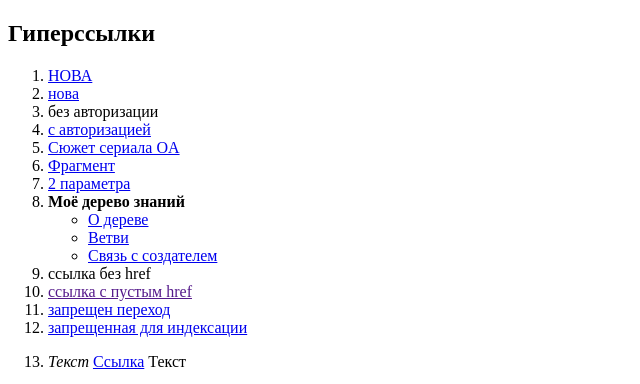
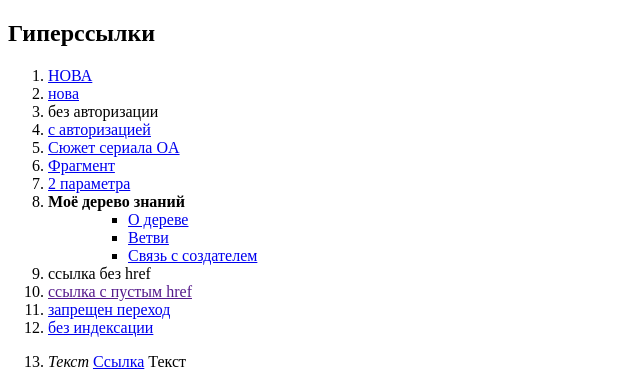
Before and after one commit to GlebPivanov/GlebPivanov.github.io, a plain HTML site: page index.html in a window 1280 px wide. Shown: the top 384 px of the page, without its empty margins (0-640 px from the left). Drawn offline with Linux system fonts and the light colour scheme; grey boxes are pictures that could not be loaded.

Commit message:
Update index.html

```diff
--- a/index.html
+++ b/index.html
@@ -14,16 +14,16 @@
 <li><a href="#about">Фрагмент</a></li>
 <li><a href="http://example.com?arbuz&dinya">2 параметра</a></li>
 <li><b>Моё дерево знаний</b></li>
-<nav>
+<ol>
 	<ul>
 		<li><a href="#about">О дереве</a></li>
 		<li><a href="#services">Ветви</a></li>
 		<li><a href="#contacts">Связь с создателем</a></li>
 	</ul>
-</nav>
+</ol>
 <li><a>ссылка без href</a></li>
 <li><a href=""> ссылка с пустым href</a></li>
 <li><a href="http://example.com/" rel="nofollow">запрещен переход</a></li>
-<li><noindex><a href="http://example.com/">запрещенная для индексации</a></li>
+<!--noindex--><li><a href="https://example.com">без индексации</a></li><!--noindex-->
 <li><p><i>Текст </i><a href="http://example.com/">Ссылка</a> Текст</p></li>
 <li><a href="https://img2.fonwall.ru/o/px/baby-cat-cats-cute.jpeg"><img src="https://img2.fonwall.ru/o/px/baby-cat-cats-cute.jpeg?route=mid&h=750" alt="котёнок" style="width: 450px"></a></li>
```
